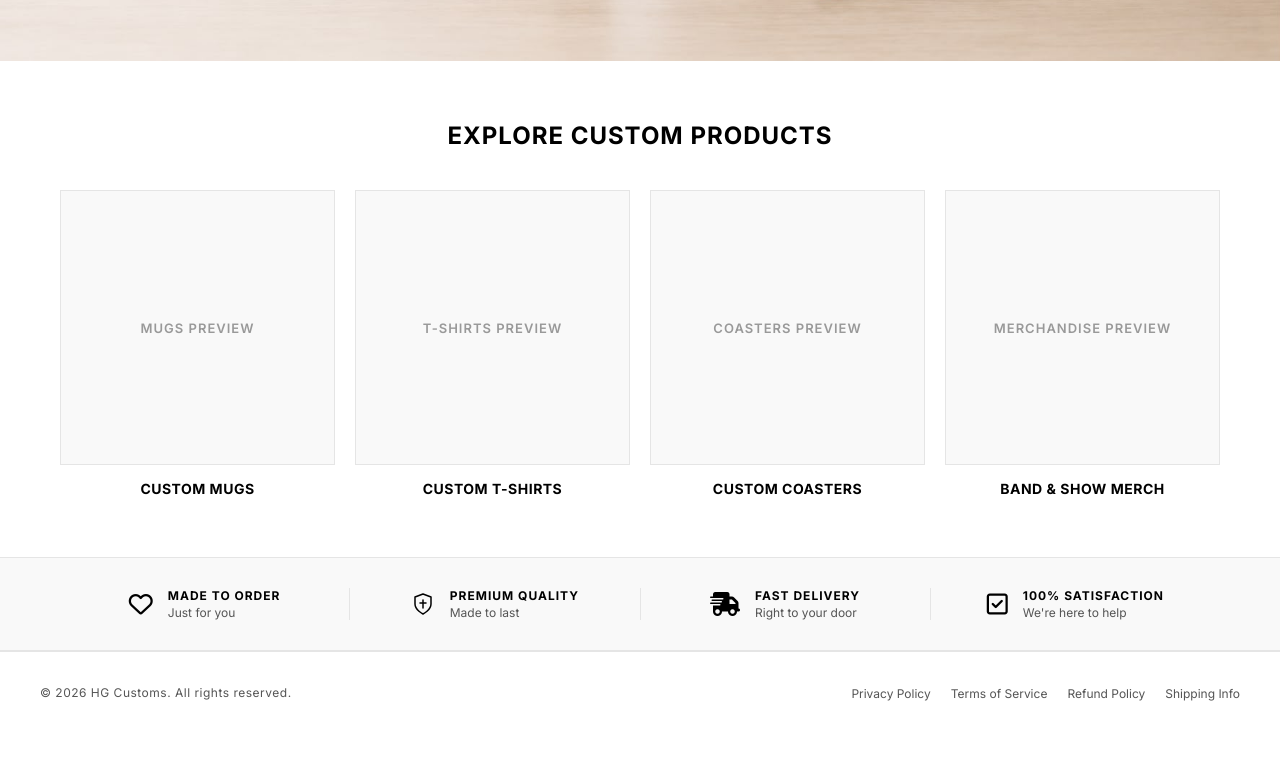
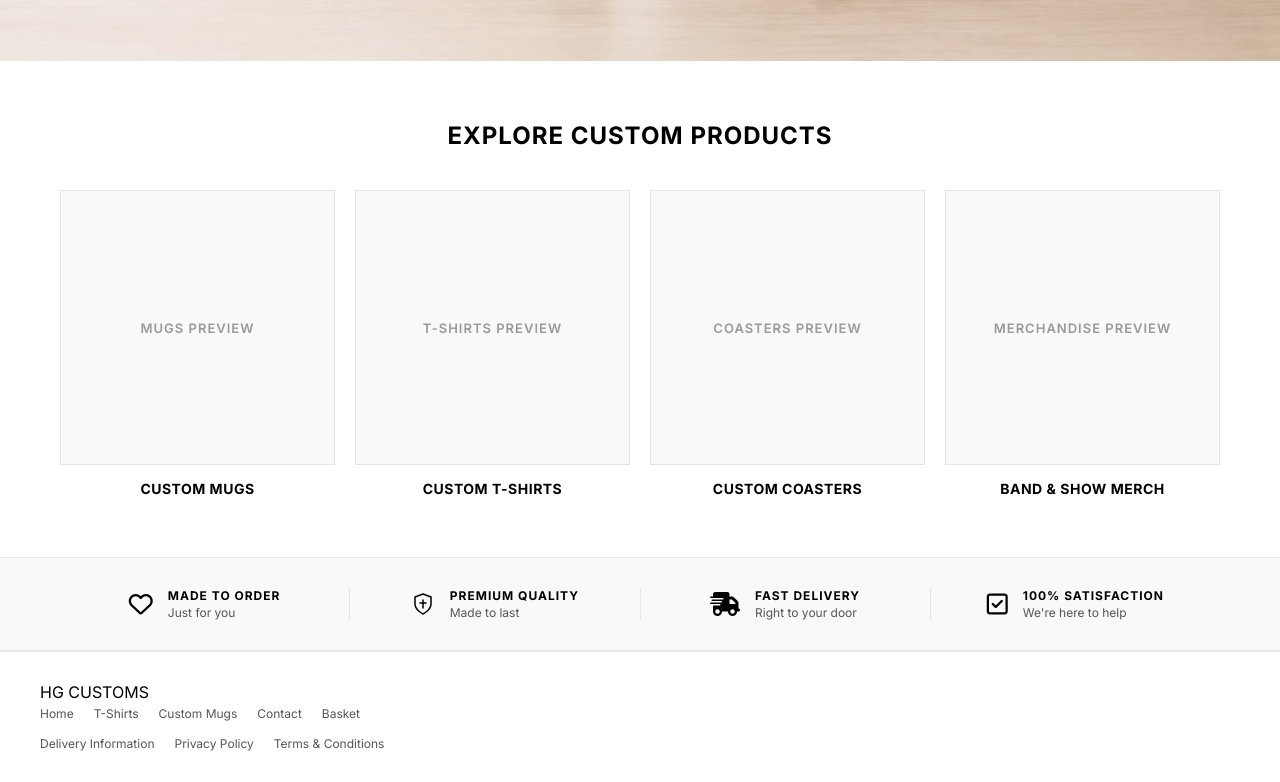
Before and after one commit to TheEventertainer/HGCustoms, a plain HTML site: page index.html in a window 1280 px wide. Shown: the part 668-1450 px from the top of the page. Before the commit the page ends 1400 px from the top, so only its background shows below. Drawn offline with Linux system fonts and the light colour scheme; a web font is replaced by a local one.

Commit message:
Update index.html

```diff
--- a/index.html
+++ b/index.html
@@ -615,20 +615,22 @@
         </div>
     </section>
 
-    <!-- Footer Section -->
-    <footer class="site-footer">
-        <div class="footer-bottom">
-            <div class="copyright-text">
-                &copy; 2026 HG Customs. All rights reserved.
-            </div>
-            <ul class="footer-links">
-                <li><a href="#">Privacy Policy</a></li>
-                <li><a href="#">Terms of Service</a></li>
-                <li><a href="#">Refund Policy</a></li>
-                <li><a href="#">Shipping Info</a></li>
-            </ul>
-        </div>
-    </footer>
+  <footer class="site-footer">
+    <div class="logo"><a href="index.html" style="text-decoration:none; color:#000;">HG CUSTOMS</a></div>
+    <ul class="footer-links">
+        <li><a href="index.html">Home</a></li>
+        <li><a href="t-shirts.html">T-Shirts</a></li>
+        <li><a href="mugs.html">Custom Mugs</a></li>
+        <li><a href="contact.html">Contact</a></li>
+        <li><a href="cart.html">Basket</a></li>
+    </ul>
+    <!-- Utility Links -->
+    <ul class="footer-links" style="margin-top: 10px;">
+        <li><a href="delivery-info.html">Delivery Information</a></li>
+        <li><a href="privacy-policy.html">Privacy Policy</a></li>
+        <li><a href="terms.html">Terms & Conditions</a></li>
+    </ul>
+</footer>
 
     <!-- Local Navigation and Cart Sync Script -->
     <script>
```
